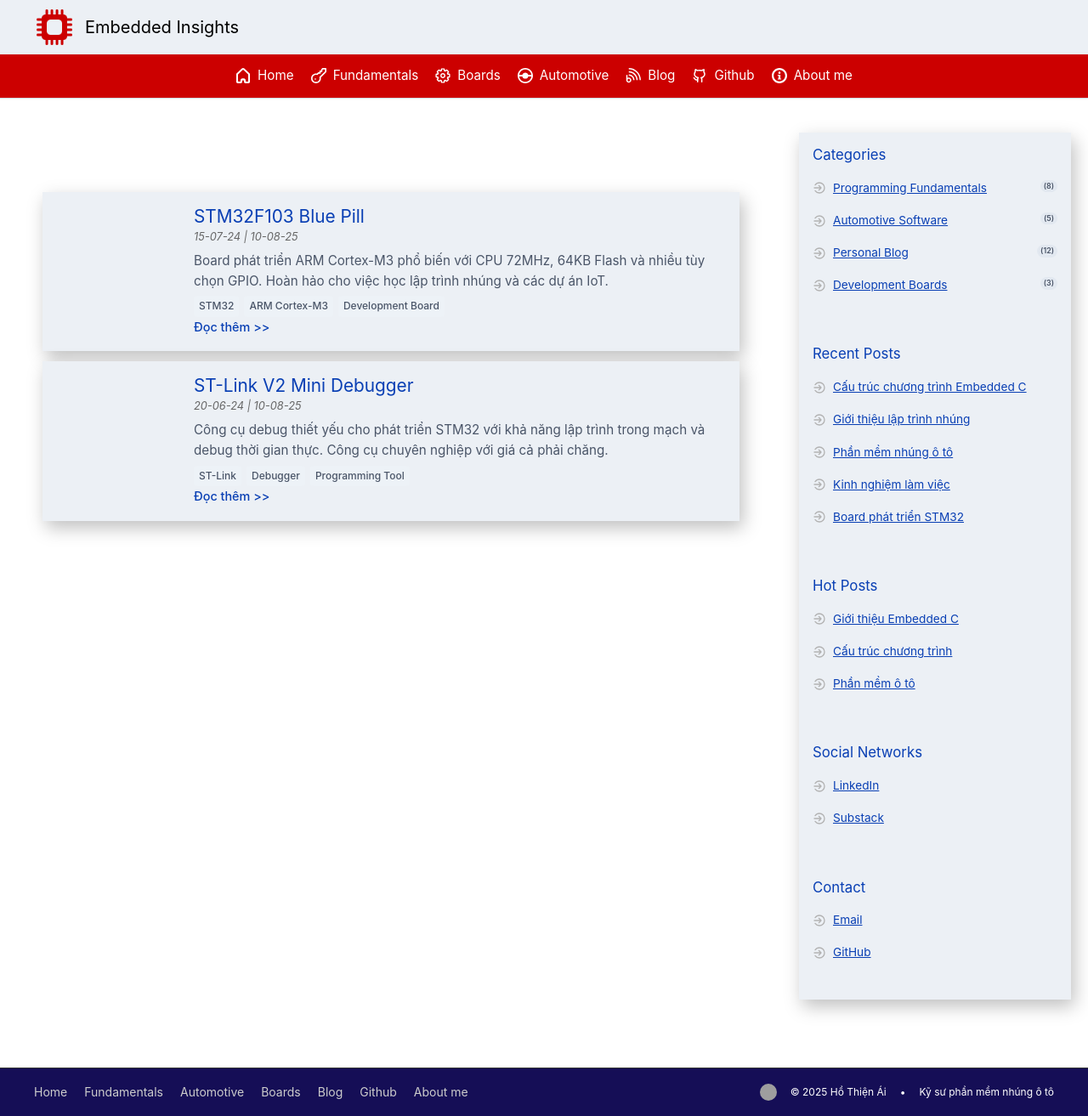
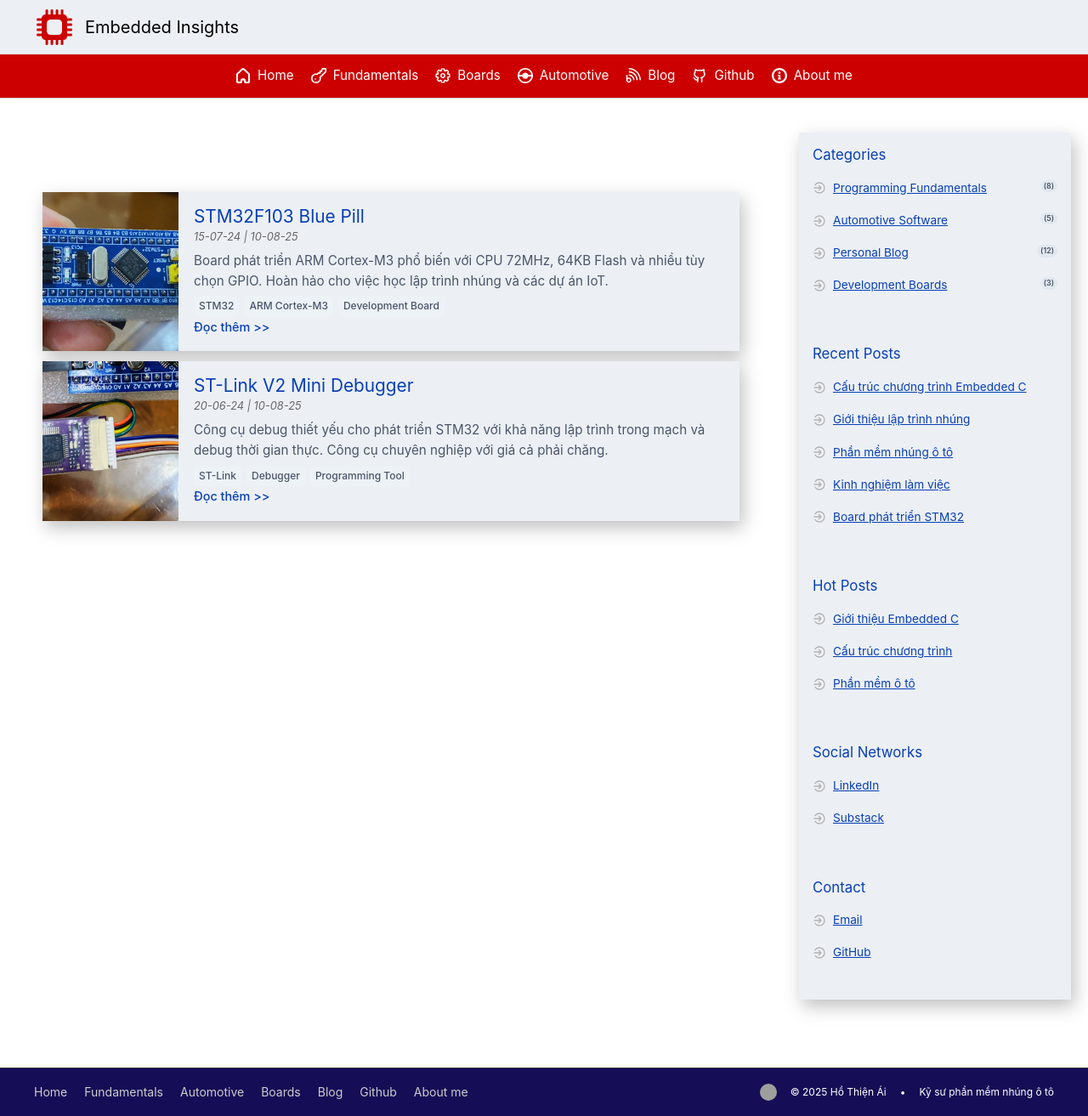
Before and after one commit to ai-ho/ai-ho.github.io, a Jekyll site: the page built from boards/index.md, in a window 1280 px wide and 1313 px high. Shown: the whole window at 85% size. Built offline with Jekyll 4.4.1, drawn with Linux system fonts in a browser that asks for light colours; some web fonts are replaced; grey boxes are pictures that could not be loaded.

Commit message:
Update topic card image

```diff
--- a/_layouts/topic-cards.html
+++ b/_layouts/topic-cards.html
@@ -115,8 +115,8 @@
         /* Topic Image */
         .topic-image {
             width: 160px;
-            height: 100%;
             flex-shrink: 0;
+            align-self: stretch;
             background-size: cover;
             background-position: center;
             background-repeat: no-repeat;
```
